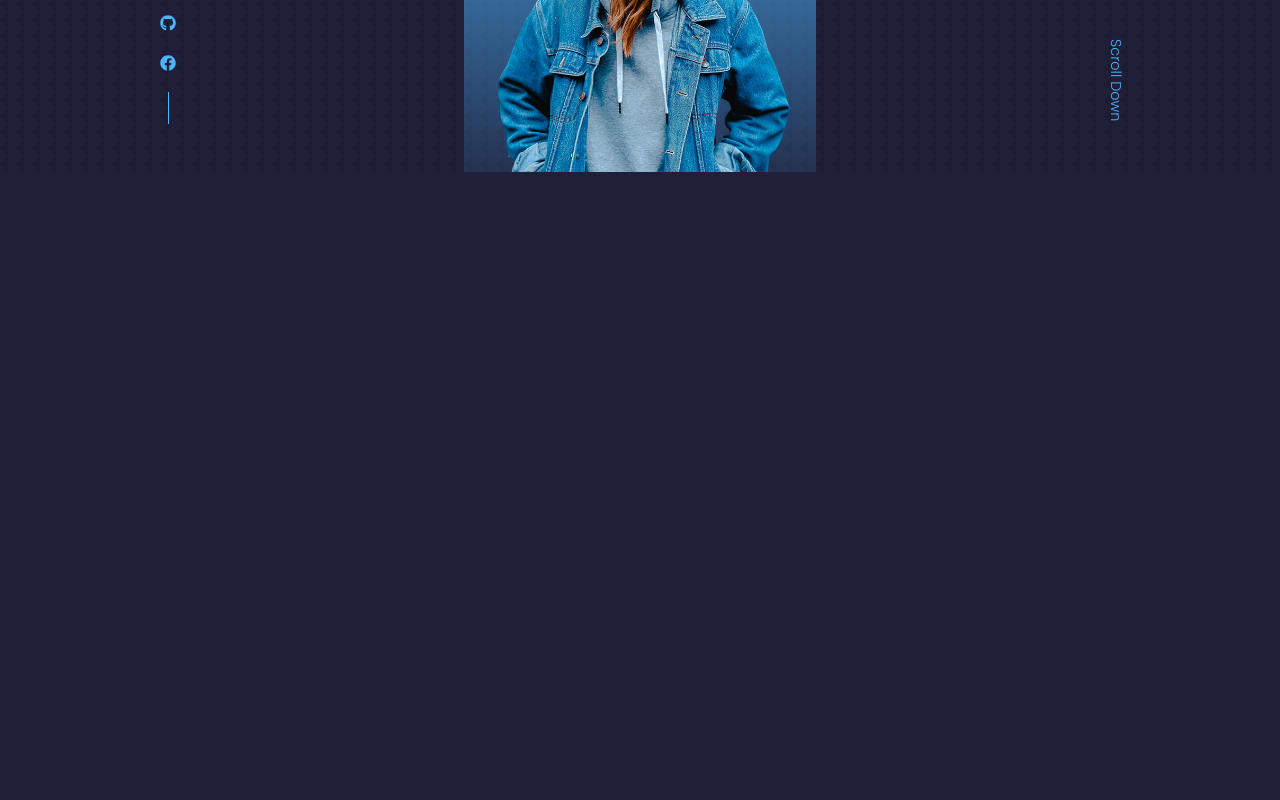
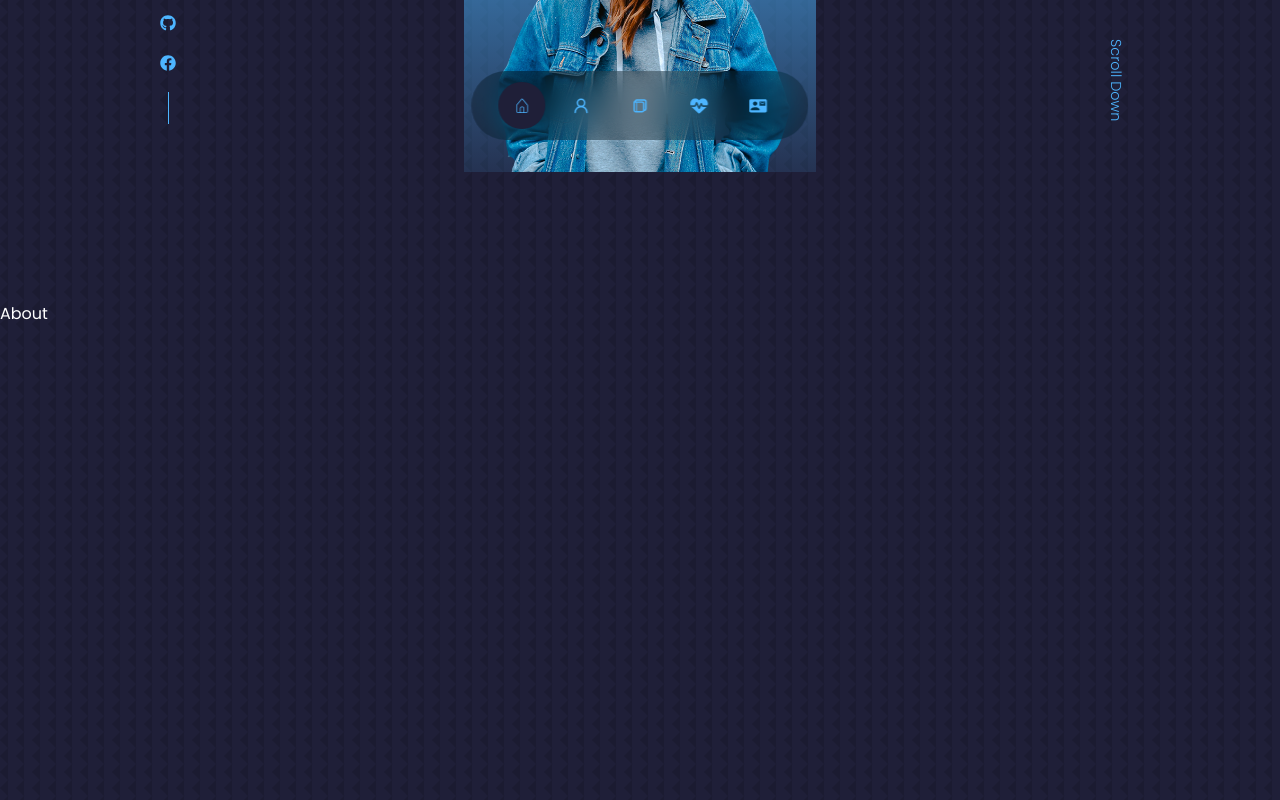
Before and after one commit to Arifeta/portfolio-website, a React (Vite) app: page / in a window 1280 px wide. Shown: the part 628-1428 px from the top of the page. Before the commit the page ends 800 px from the top, so only its background shows below. Built offline with nearby package versions, Linux system fonts and the light colour scheme.

Commit message:
navbar components is finished

```diff
--- a/src/App.jsx
+++ b/src/App.jsx
@@ -1,12 +1,27 @@
 import React from 'react'
 import './App.css'
 import Header from './Component/Header/Header'
+import Navbar from './Component/Navbar/Navbar'
+import About from './Component/About/About'
+import Experience from './Component/Experience/Experience'
+import Service from './Component/Service/Service'
+import Portfolio from './Component/Portfolio/Portfolio'
+import Testimonial from './Component/Testimonial/Testimonial'
+import Contact from './Component/Contact/Contact'
+import Footer from './Component/Footer/Footer'
 
 const App = () => {
   return (
     <div>
       <Header/>
-
+      <Navbar/>
+      <About/>
+      <Experience/>
+      <Service/>
+      <Portfolio/>
+      <Testimonial/>
+      <Contact/>
+      <Footer/>
     </div>
   )
 }
--- a/src/Component/About/About.jsx
+++ b/src/Component/About/About.jsx
@@ -2,9 +2,9 @@ import React from 'react'
 import './About.css'
 const About = () => {
   return (
-    <div>
-
-    </div>
+    <section id='about'>
+      About
+    </section>
   )
 }
 
--- a/src/Component/Contact/Contact.jsx
+++ b/src/Component/Contact/Contact.jsx
@@ -2,9 +2,9 @@ import React from 'react'
 import "./Contact.css"
 const Contact = () => {
   return (
-    <div>
-
-    </div>
+    <section id='contact'>
+      Contact
+    </section>
   )
 }
 
--- a/src/Component/Experience/Experience.jsx
+++ b/src/Component/Experience/Experience.jsx
@@ -2,9 +2,9 @@ import React from 'react'
 import './Experience.css'
 const Experience = () => {
   return (
-    <div>
-
-    </div>
+    <section id='experience'>
+      Experience
+    </section>
   )
 }
 
--- a/src/Component/Footer/Footer.jsx
+++ b/src/Component/Footer/Footer.jsx
@@ -2,9 +2,9 @@ import React from 'react'
 import './Footer.css'
 const Footer = () => {
   return (
-    <div>
-
-    </div>
+    <section id='footer'>
+      Footer
+    </section>
   )
 }
 
--- a/src/Component/Header/Header.css
+++ b/src/Component/Header/Header.css
@@ -61,3 +61,23 @@ header {
     font-weight: 300;
     font-size: 0.9rem;
 }
+
+/* =======MEDIA QUERY===== MEDIUM DEVICE====*/
+
+@media screen  and ( max-width: 1024px){
+        header {
+            height: 68vh;
+        }
+}
+
+/* =======MEDIA QUERY===== SMALL DEVICE====*/
+
+@media screen  and ( max-width: 600px){
+    header{
+        height: 100vh;
+    }
+
+    .header__socials, .scroll__down{
+        display: none;
+    }
+}
--- a/src/Component/Navbar/Navbar.css
+++ b/src/Component/Navbar/Navbar.css
@@ -0,0 +1,33 @@
+nav{
+    background: rgba(0, 0, 0, 0.3);
+    width: max-content;
+    display: block;
+    padding: 0.7rem 1.7rem;
+    z-index: 2;
+    position: fixed;
+    left: 50%;
+    transform: translateX(-50%);
+    bottom: 2rem;
+    display: flex;
+    gap: 0.8rem;
+    border-radius: 3rem;
+    backdrop-filter: blur(15px);
+}
+
+nav a{
+    background: transparent;
+    padding: 0.9rem;
+    border-radius: 50%;
+    display: flex;
+    /* color: var(--color-light); */
+    font-size: 1.1rem;
+}
+
+nav a:hover{
+    background: rgba(0, 0, 0, 0.4);
+}
+
+nav a.active{
+    background: var(--color-bg);
+    /* color: var(--color-white); */
+}
--- a/src/Component/Navbar/Navbar.jsx
+++ b/src/Component/Navbar/Navbar.jsx
@@ -1,9 +1,24 @@
-import React from 'react'
+import React  from 'react'
 import './Navbar.css'
+import { CiHome } from "react-icons/ci";
+import { LuUserRound } from "react-icons/lu";
+import { TiBook } from "react-icons/ti";
+import { FaHeartPulse } from "react-icons/fa6";
+import { MdContactMail } from "react-icons/md";
+import { useState } from 'react'
 const Navbar = () => {
+
+  const [activeNav, setActiveNav] = useState("#")
+
   return (
     <div>
-
+      <nav>
+        <a href="#" onClick={() => setActiveNav("#")} className={activeNav === "#" ? "active" : ""}><CiHome /></a>
+        <a href="#about" onClick={() => setActiveNav("#about")} className={activeNav === "#about" ? "active" : ""}><LuUserRound /></a>
+        <a href="#experience" onClick={() => setActiveNav("#experience")} className={activeNav === "#experience" ? "active" : ""}><TiBook /></a>
+        <a href="#services" onClick={() => setActiveNav("#services")} className={activeNav === "#services" ? "active" : ""}><FaHeartPulse /></a>
+        <a href="#contact" onClick={() => setActiveNav("#contact")} className={activeNav === "#contact" ? "active" : ""}><MdContactMail /></a>
+      </nav>
     </div>
   )
 }
--- a/src/Component/Portfolio/Portfolio.jsx
+++ b/src/Component/Portfolio/Portfolio.jsx
@@ -2,9 +2,9 @@ import React from 'react'
 import './Portfolio.css'
 const Portfolio = () => {
   return (
-    <div>
-
-    </div>
+    <section id='portfolio'>
+      Portfolio
+    </section>
   )
 }
 
--- a/src/Component/Service/Service.jsx
+++ b/src/Component/Service/Service.jsx
@@ -2,9 +2,9 @@ import React from 'react'
 import './Service.css'
 const Service = () => {
   return (
-    <div>
-
-    </div>
+    <section id='services'>
+      Service
+    </section>
   )
 }
 
--- a/src/Component/Testimonial/Testimonial.jsx
+++ b/src/Component/Testimonial/Testimonial.jsx
@@ -2,9 +2,9 @@ import React from 'react'
 import './Testimonial.css'
 const Testimonial = () => {
   return (
-    <div>
-
-    </div>
+    <section id='testimonial'>
+      Testimonial
+    </section>
   )
 }
 
--- a/src/index.css
+++ b/src/index.css
@@ -1,6 +1,6 @@
-@import url('https://fonts.googleapis.com/css2?family=Inter:ital,opsz,wght@0,14..32,100..900;1,14..32,100..900&family=Outfit:wght@100..900&family=Poppins:wght@300;400;500;600&display=swap');
+@import url("https://fonts.googleapis.com/css2?family=Inter:ital,opsz,wght@0,14..32,100..900;1,14..32,100..900&family=Outfit:wght@100..900&family=Poppins:wght@300;400;500;600&display=swap");
 
-*{
+* {
   margin: 0;
   padding: 0;
   border: 0;
@@ -10,12 +10,12 @@
   text-decoration: none;
 }
 
-:root{
+:root {
   --color-bg: #1f1f38;
-  --color-bg-variant:#2c2c6c;
+  --color-bg-variant: #2c2c6c;
   --color-primary: #4db5ff;
   --color-primary-variant: rgba(77, 181, 255, 0.4);
-  --color-white:#fff;
+  --color-white: #fff;
   --color-light: rgba(255, 255, 255, 0.6);
 
   --transition: all 400ms ease;
@@ -25,15 +25,15 @@
   --container-width-sm: 90%;
 }
 
-html{
+html {
   scroll-behavior: smooth;
 }
 
-::-webkit-scrollbar{
+::-webkit-scrollbar {
   display: none;
 }
 
-body{
+body {
   font-family: "Poppins", sans-serif;
   background: var(--color-bg);
   color: var(--color-white);
@@ -43,34 +43,40 @@ body{
 
 /* GENERAL STYLES */
 
-.container{
+.container {
   width: var(--container-width-lg);
   margin: 0 auto;
 }
 
-h1, h2, h3, h4, h5{
+h1,
+h2,
+h3,
+h4,
+h5 {
   font-weight: 500;
 }
 
-h1{
+h1 {
   font-size: 2.5rem;
 }
 
-section{
+section {
   margin-top: 8rem;
+  height: 100vh;
 }
 
-section > h2, section > h5{
+section > h2,
+section > h5 {
   text-align: center;
   color: var(--color-light);
 }
 
-section > h2{
+section > h2 {
   color: var(--color-primary);
   margin-bottom: 3rem;
 }
 
-.text-light{
+.text-light {
   color: var(--color-light);
 }
 
@@ -79,11 +85,11 @@ a {
   transition: var(--transition);
 }
 
-a:hover{
+a:hover {
   color: var(--color-white);
 }
 
-.btn{
+.btn {
   width: max-content;
   display: inline-block;
   color: var(--color-primary);
@@ -94,7 +100,7 @@ a:hover{
   transition: var(--transition);
 }
 
-.btn:hover{
+.btn:hover {
   background: var(--color-white);
   color: var(--color-bg);
   border-color: transparent;
@@ -113,7 +119,7 @@ img {
 
 /* =======MEDIA QUERY===== MEDIUM DEVICE====*/
 
-@media screen  and ( max-width: 1024px){
+@media screen and (max-width: 1024px) {
   .container {
     width: var(--container-width-md);
   }
@@ -123,10 +129,9 @@ img {
   }
 }
 
-
 /* =======MEDIA QUERY===== SMALL DEVICE====*/
 
-@media screen  and ( max-width: 600px){
+@media screen and (max-width: 600px) {
   .container {
     width: var(--container-width-sm);
   }
```
